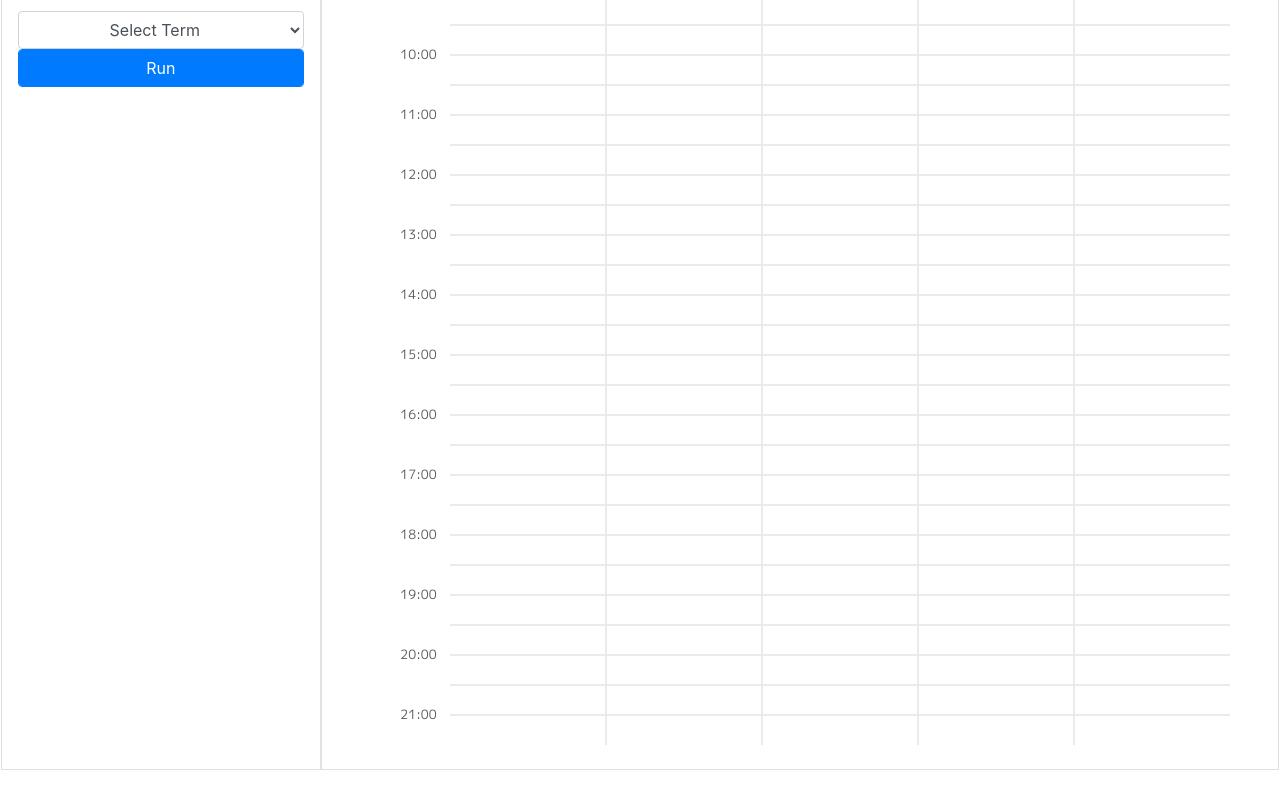
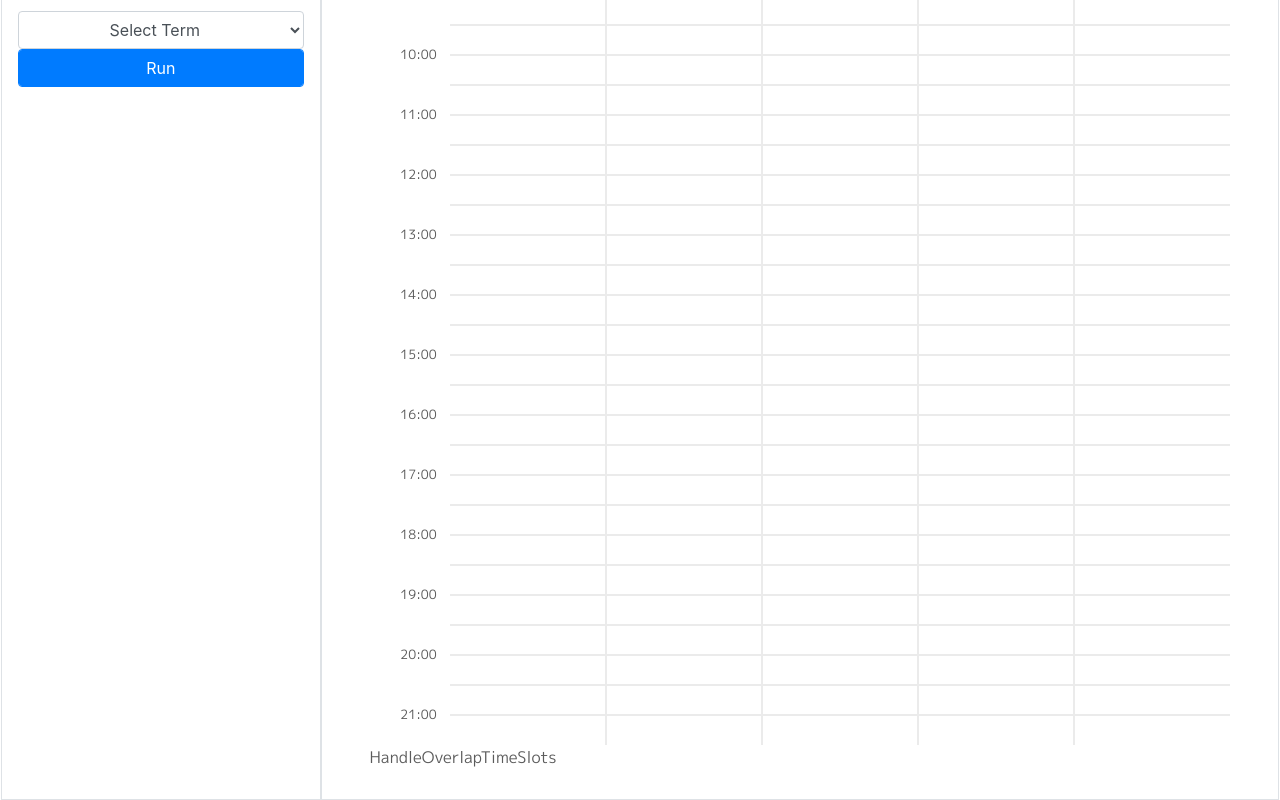
Before and after one commit to ptellier/coursescheduler-prod, a React (Create React App) app: page / in a window 1280 px wide. Shown: the part 230-1030 px from the top of the page. Before the commit the page ends 1000 px from the top, so only its background shows below. Built offline with nearby package versions, Linux system fonts and the light colour scheme.

Commit message:
added: component to convert sections to timeslots

```diff
--- a/src/components/calendar/1. calendar/Calendar.jsx
+++ b/src/components/calendar/1. calendar/Calendar.jsx
@@ -1,4 +1,4 @@
-import { useContext, useEffect, useState } from "react";
+import { useContext, useEffect } from "react";
 import {Paper} from "@mui/material";
 import TopDayCells from "../layout/TopDayCells";
 import LeftTimeCells from "../layout/LeftTimeCells";
@@ -8,8 +8,8 @@ import { SectionsContext } from "../context/SectionsContext";
 
 const Calendar = ({ recommended }) => {
 
-    // const {currentSections, setCurrentSections} = useContext(TimeSlotContext)
-    const {currentSections, setCurrentSections, nextSections} = useContext(SectionsContext)
+    const { currentSections, setCurrentSections } = useContext(SectionsContext)
+    const { nextSections } = useContext(SectionsContext)
 
     /**
      * sets currentSections to the recommended data
@@ -22,21 +22,9 @@ const Calendar = ({ recommended }) => {
     return (
         <Paper className="Paper" elevation={0} sx={{borderRadius:"20px"}}>
             <div id="grid-calendar-container">
-
-                {currentSections.map(section => (
-                    <ConvertToTimeSlot key={section.id}
-                                     section={section}
-                                     isNextMove={false}
-                    />
-                ))}
-
-                {nextSections.map(section => (
-                    <ConvertToTimeSlot key={section.id}
-                                     section={section}
-                                     isNextMove={true}
-                    />
-                ))}
-
+                <ConvertToTimeSlot currentSections={currentSections}
+                                   nextSections={nextSections}
+                />
                 <TopDayCells/>
                 <LeftTimeCells/>
                 <MainCells/>
@@ -46,3 +34,54 @@ const Calendar = ({ recommended }) => {
 }
 
 export default Calendar;
+
+
+
+// import { useContext, useEffect, useState } from "react";
+// import {Paper} from "@mui/material";
+// import TopDayCells from "../layout/TopDayCells";
+// import LeftTimeCells from "../layout/LeftTimeCells";
+// import MainCells from "../layout/MainCells";
+// import ConvertToTimeSlot from "../2. converter/ConvertToTimeSlot";
+// import { SectionsContext } from "../context/SectionsContext";
+
+// const Calendar = ({ recommended }) => {
+
+//     // const {currentSections, setCurrentSections} = useContext(TimeSlotContext)
+//     const {currentSections, setCurrentSections, nextSections} = useContext(SectionsContext)
+
+//     /**
+//      * sets currentSections to the recommended data
+//      */
+//     useEffect(() => {
+//         setCurrentSections(recommended)
+//     }, [recommended])
+
+
+//     return (
+//         <Paper className="Paper" elevation={0} sx={{borderRadius:"20px"}}>
+//             <div id="grid-calendar-container">
+
+//                 {currentSections.map(section => (
+//                     <ConvertToTimeSlot key={section.id}
+//                                      section={section}
+//                                      isNextMove={false}
+//                     />
+//                 ))}
+
+//                 {nextSections.map(section => (
+//                     <ConvertToTimeSlot key={section.id}
+//                                      section={section}
+//                                      isNextMove={true}
+//                     />
+//                 ))}
+
+//                 <TopDayCells/>
+//                 <LeftTimeCells/>
+//                 <MainCells/>
+//             </div>
+//         </Paper>
+//     );
+// }
+
+// export default Calendar;
--- a/src/components/calendar/2. converter/ConvertToTimeSlot.jsx
+++ b/src/components/calendar/2. converter/ConvertToTimeSlot.jsx
@@ -1,44 +1,112 @@
 import React from 'react'
-import NextTimeSlot from '../3. timeslot/NextTimeSlot';
-import CurrentTimeSlot from '../3. timeslot/CurrentTimeSlot'
+import HandleOverlapTimeSlots from './HandleOverlapTimeSlots';
 
 
 /**
  * Combines given displayedSections and nextSections
  * then create timeslot objects
- *
- * timeslot object = {
- *
- *
- * }
- * @param {*} param0
- * @returns
+ * @param {Section[], Section[]} param
+ * @returns {TimeSlot[]}
  */
-const ConvertToTimeSlot = ({ section, isNextMove }) => {
+const ConvertToTimeSlot = ({ currentSections, nextSections }) => {
 
+  //TODO: move this
   //Unique ID that separates one section to many by adding start and end time
-  const findUniqueKey = (timeSlot) => {
-    return section.id + timeSlot.day + timeSlot.start_time + timeSlot.end_time;
+  const findUniqueKey = (timeSlot, move) => {
+    return timeSlot.section.id + timeSlot.day + timeSlot.start_time + timeSlot.end_time + move;
   }
+
+  /**
+   * EFFECTS:  excute sections to timeslots conversion sequence
+   * sequence: convert => (sectionsToTimeSlots x 2) => (createTimeSlots x n)
+   *                   => (mergeTimeSlots)
+   * @param {Section[]} currentSections
+   * @param {Section[]} nextSections
+   * @returns {TimeSlot[]}
+   */
+  const convert = (currentSections, nextSections) => {
+      const currentTimeSlots = sectionsToTimeSlots(currentSections);
+      const nextTimeSlots    = sectionsToTimeSlots(nextSections);
+      const mergedTimeSlots  = mergeTimeSlots(currentTimeSlots, nextTimeSlots);
+      return mergedTimeSlots;
+  }
+
+  /**
+   * EFFECTS: convert given sections to timeslots
+   * @param {Section[]} sections
+   * @param {boolean} isNext
+   */
+  const sectionsToTimeSlots = (sections, isNext) => {
+      const timeSlots = [];
+      for (const section of sections) {
+          for (const time of section.schedule) {
+              timeSlots.push(createTimeSlot(section, time, isNext));
+          };
+      };
+      return timeSlots;
+  }
+
+  /**
+   * EFFECTS: creates timeslot with given section
+   * @param {Section} section
+   * @param {Time} time
+   * @param {boolean} isNext
+   * @returns {TimeSlot}
+   */
+  const createTimeSlot = (section, time, isNext) => {
+      const timeSlot = {
+          section: section,
+          day: time.day,
+          start_time: time.start_time,
+          end_time: time.end_time,
+          isNextTimeSlot: isNext,
+      };
+      return timeSlot;
+  }
+
+  /**
+   * EFFECTS: merge current and next timeslots
+   */
+  const mergeTimeSlots = (current, next) => {
+    return [...current, ...next];
+  }
+
 
   return (
     <>
-    {isNextMove
-        ? section.schedule.map((timeSlot) =>  (
-            <NextTimeSlot key={findUniqueKey(timeSlot)}
-                              section={section}
-                              timeSlot={timeSlot}
-            />
-        ))
-        : section.schedule.map((timeSlot) =>  (
-            <CurrentTimeSlot key={findUniqueKey(timeSlot)}
-                              section={section}
-                              timeSlot={timeSlot}
-            />
-        ))
-    }
+      <HandleOverlapTimeSlots timeSlots={convert(currentSections, nextSections)} />
     </>
   )
 }
 
 export default ConvertToTimeSlot
+
+// {isNextMove
+//   ? section.schedule.map((timeSlot) =>  (
+//       <NextTimeSlot key={findUniqueKey(timeSlot)}
+//                         section={section}
+//                         timeSlot={timeSlot}
+//       />
+//   ))
+//   : section.schedule.map((timeSlot) =>  (
+//       <CurrentTimeSlot key={findUniqueKey(timeSlot)}
+//                         section={section}
+//                         timeSlot={timeSlot}
+//       />
+//   ))
+// }
+
+
+// {mergeTimeSlots(sectionsToTimeSlots(currentSections, false),
+//   sectionsToTimeSlots(nextSections, true)).map(timeSlot =>
+//     timeSlot.isNextTimeSlot
+//     ? <NextTimeSlot key={findUniqueKey(timeSlot, "next")}
+//                     section={timeSlot.section}
+//                     timeSlot={timeSlot}
+//                     />
+//     : <CurrentTimeSlot key={findUniqueKey(timeSlot, "current")}
+//                        section={timeSlot.section}
+//                        timeSlot={timeSlot}
+//                       />
+//   )
+// }
--- a/src/components/calendar/2. converter/HandleOverlapTimeSlots.jsx
+++ b/src/components/calendar/2. converter/HandleOverlapTimeSlots.jsx
@@ -0,0 +1,9 @@
+import React from 'react'
+
+const HandleOverlapTimeSlots = ({ timeSlots }) => {
+  return (
+    <div>HandleOverlapTimeSlots</div>
+  )
+}
+
+export default HandleOverlapTimeSlots
--- a/src/helpers/overlap.ts
+++ b/src/helpers/overlap.ts
@@ -32,12 +32,6 @@ export const is_overlap_timeslots = (ts1:Timeslot, ts2:Timeslot): boolean => {
            ((e2 <= e1) && (e2 > s1))));
 }
 
-//EFFECTS: return true if two cells overlap each other
-export const overlapCells = (c1: Cell_display, c2: Cell_display) => {
-  let s1: Time = c1.start; let e1: Time = c1.end;
-  let s2: Time = c2.start; let e2: Time = c2.end;
-  return (((e2 > e1) && (s2 < e1)) || ((e2 <= e1) && (e2 > s1)))
-}
 
 /**
  * return true if no timeslots in array are at the same time
@@ -87,8 +81,11 @@ export const is_overlap_losections = (sections:Section[]): boolean => {
 }
 
 
+
+
+
 // EFFECTS: create a subgroup of non-overlapping cells
-//          within the given group
+//          within the given overlap group
 // TODO: fix duplicate bug [121-L1V, 110-L1S, 121-L1B, 121-L1L]
 export const subGroupByNonOverlap = (group: Cell_display[]) => {
   let rsf = [];
@@ -110,6 +107,15 @@ export const subGroupByNonOverlap = (group: Cell_display[]) => {
   return rsf;
 }
 
+//EFFECTS: return true if two cells overlap each other
+export const overlapCells = (c1: Cell_display, c2: Cell_display) => {
+  let s1: Time = c1.start; let e1: Time = c1.end;
+  let s2: Time = c2.start; let e2: Time = c2.end;
+  return (((e2 > e1) && (s2 < e1)) || ((e2 <= e1) && (e2 > s1)))
+}
+
+
+
 // export const subGroupByNonOverlap = (group: Cell_display[]) => {
 //   group.forEach(g => console.log(g))
 //   console.log('-------')
```
